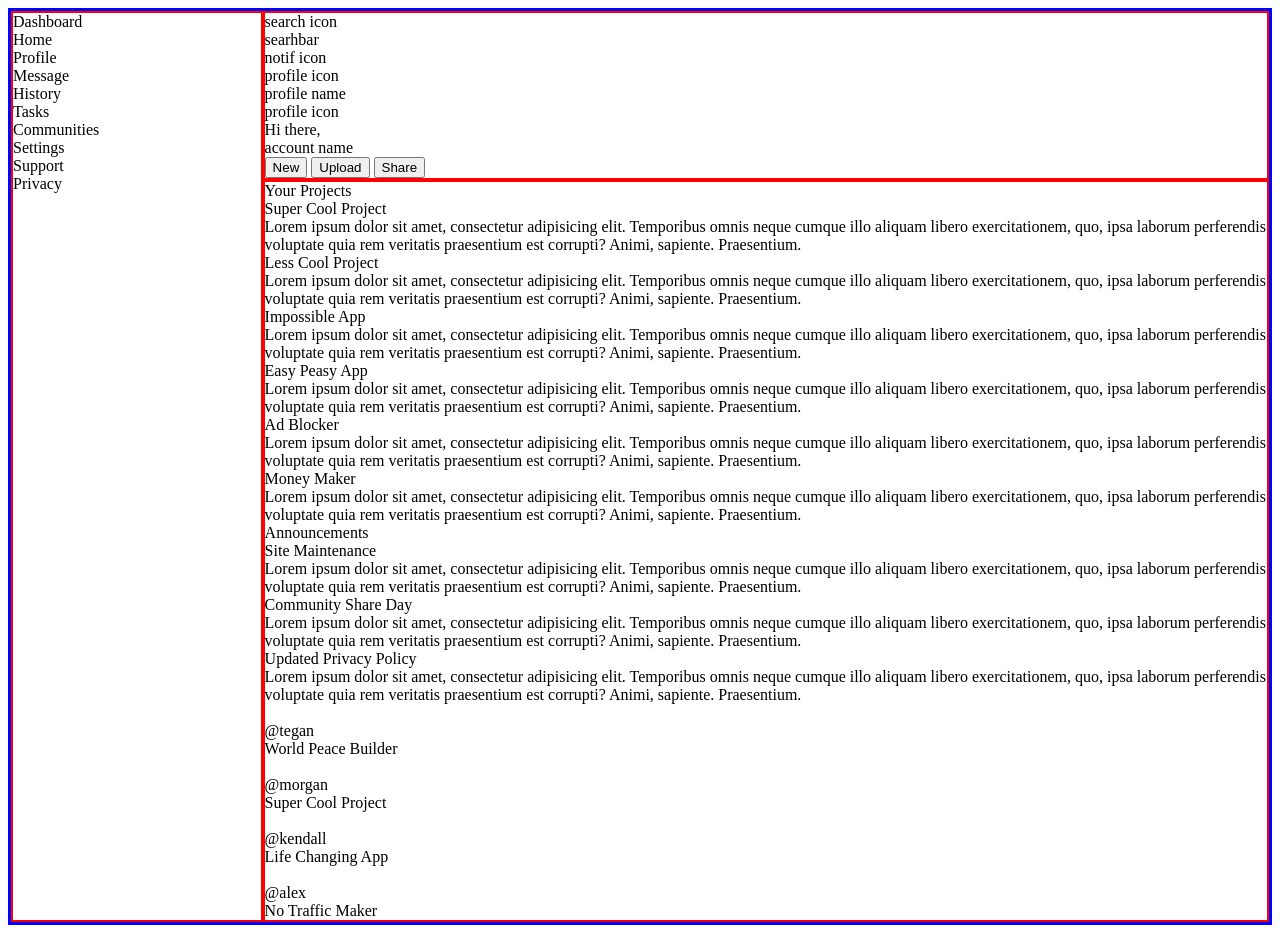
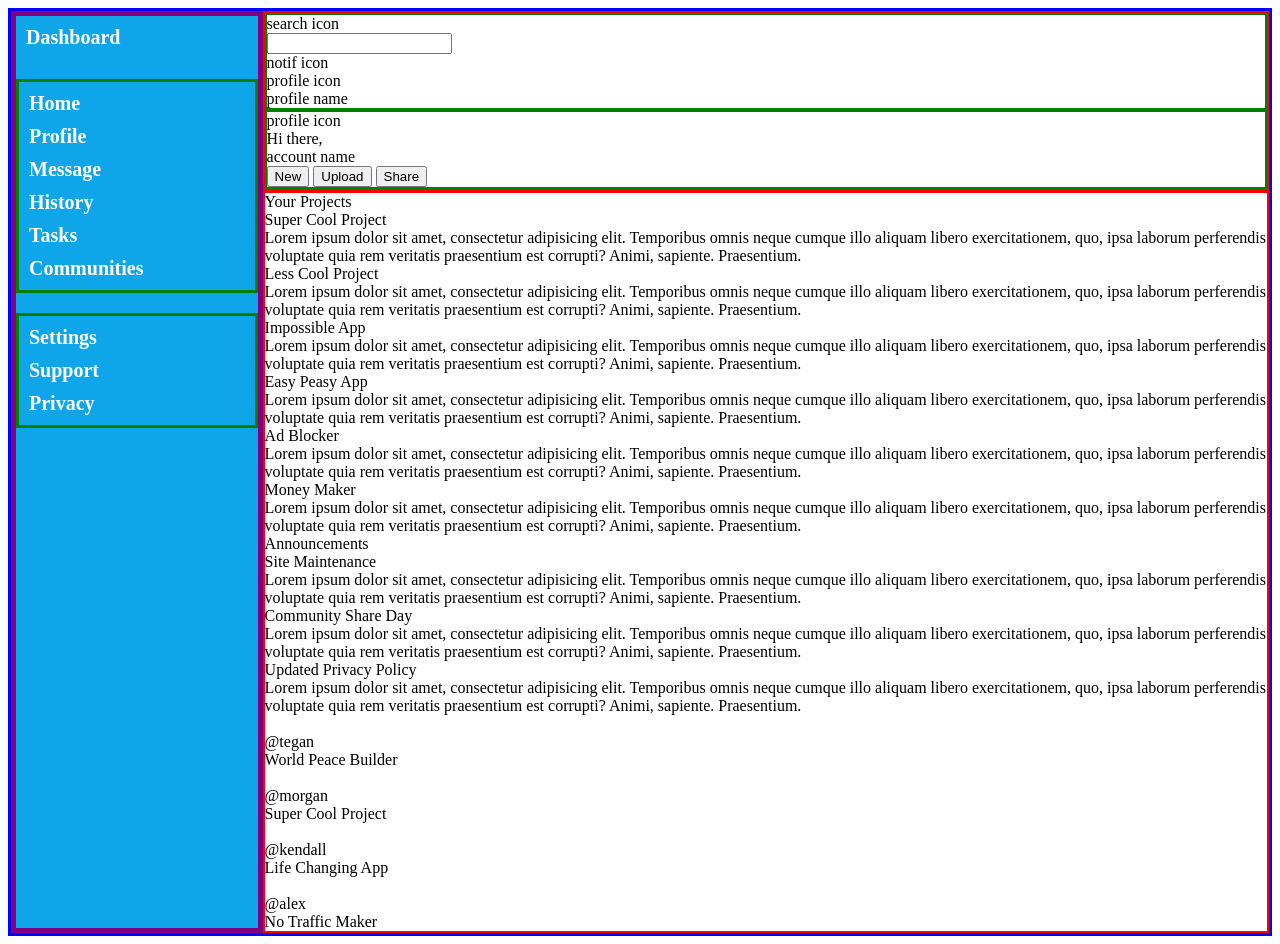
Before and after one commit to jerrybach98/Admin-Dashboard, a plain HTML site: page index.html in a window 1280 px wide. Drawn offline with Linux system fonts and the light colour scheme.

```diff
--- a/index.html
+++ b/index.html
@@ -12,22 +12,31 @@
 
   <div class="layout">
     <div class="sidebar">
+      <div class="branding">
         <div class="navigation">Dashboard</div>
+      </div>
+
+      <div class="navigation-links">
         <div class="navigation">Home</div>
         <div class="navigation">Profile</div>
         <div class="navigation">Message</div>
         <div class="navigation">History</div>
         <div class="navigation">Tasks</div>
         <div class="navigation">Communities</div>
+      </div>
+
+      <div class="account-navigation">
         <div class="navigation">Settings</div>
         <div class="navigation">Support</div>
         <div class="navigation">Privacy</div>
+      </div>
     </div>
 
     <div class="header">
       <div class="header-first-row">
         <div>search icon</div>
-        <div>searhbar</div>
+        <label for="search"></label>
+        <input type="text" id="search" name="search">
         <div>notif icon</div>
         <div>profile icon</div>
         <div>profile name</div>
@@ -106,6 +115,7 @@
         <img src="" alt="">
         <div class="trending-user">@alex</div>
         <div class="trending-project">No Traffic Maker</div>
+
       </div>
 
     </div>
--- a/styles.css
+++ b/styles.css
@@ -8,13 +8,40 @@
   border: 3px solid blue;
 }
 
+.sidebar {
+  background-color: #0ea5e9;
+  font-size: 20px;
+  font-weight: bold;
+  color: white;
+  display: flex;
+  flex-direction: column;
+  gap: 20px;
+}
+
+.navigation {
+  margin: 10px;
+}
+
+.brand, .navigation-links, .account-navigation {
+  border: 3px solid green;
+}
+
 
 .header {
   border: 2px solid red;
 }
 
+.header-first-row {
+  border: 2px solid green;
+}
+
+.header-second-row {
+  border: 2px solid green;
+}
+
+
 .sidebar {
-  border: 2px solid red;
+  border: 5px solid purple;
   grid-row: 1 / 3;
   grid-column: 1 / 2;
 }
```
Also changed, not shown: images/communities.svg (added), images/dashboard.svg (added), images/eye.svg (added), images/fork.svg (added), images/history.svg (added), images/home.svg (added), images/message.svg (added), images/notification.svg (added), images/privacy.svg (added), images/profile.svg (added), images/search.svg (added), images/settings.svg (added), images/star.svg (added), images/support.svg (added), 1 more files. Lines whose indentation alone changed are shown as unchanged.
